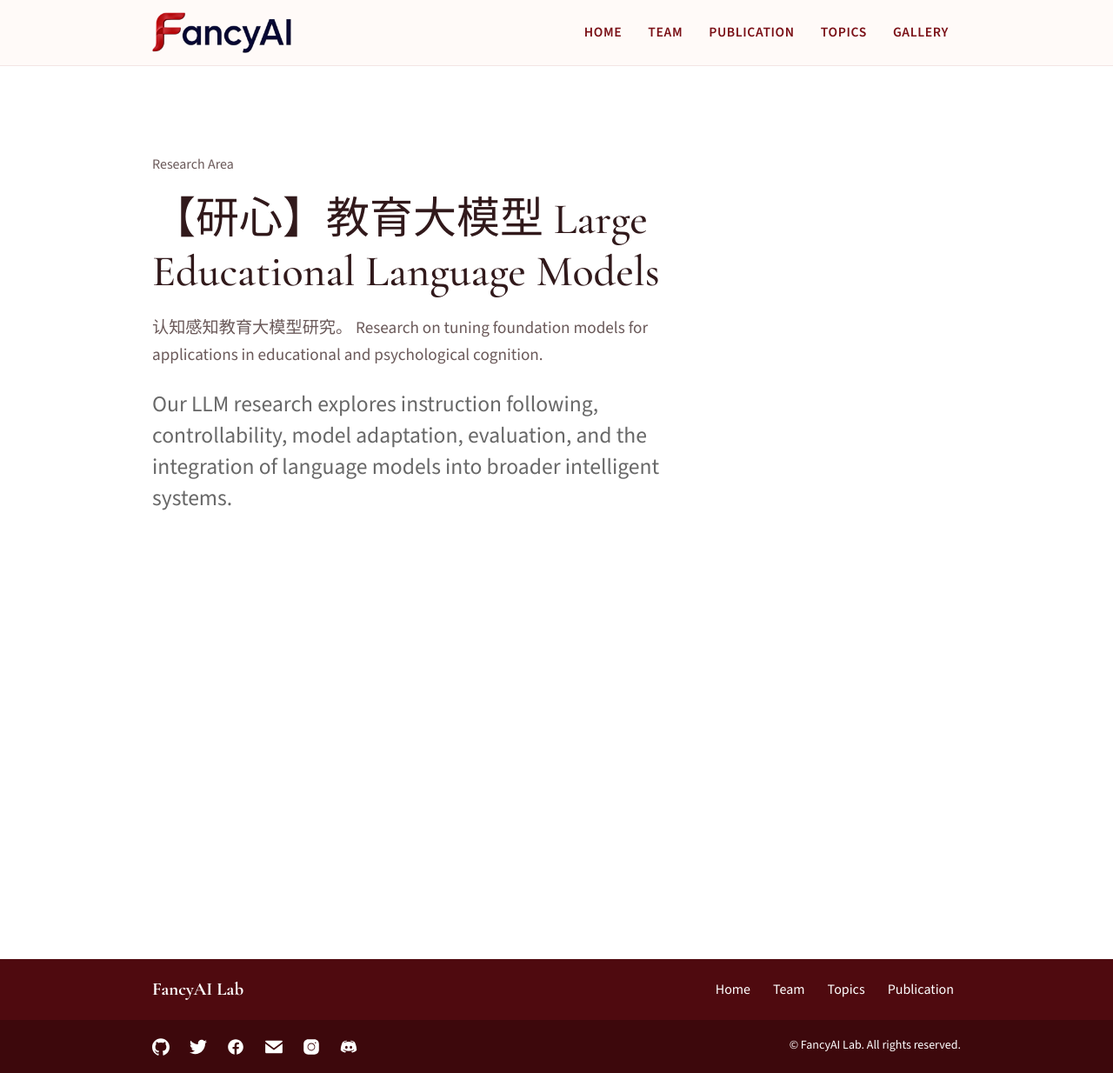
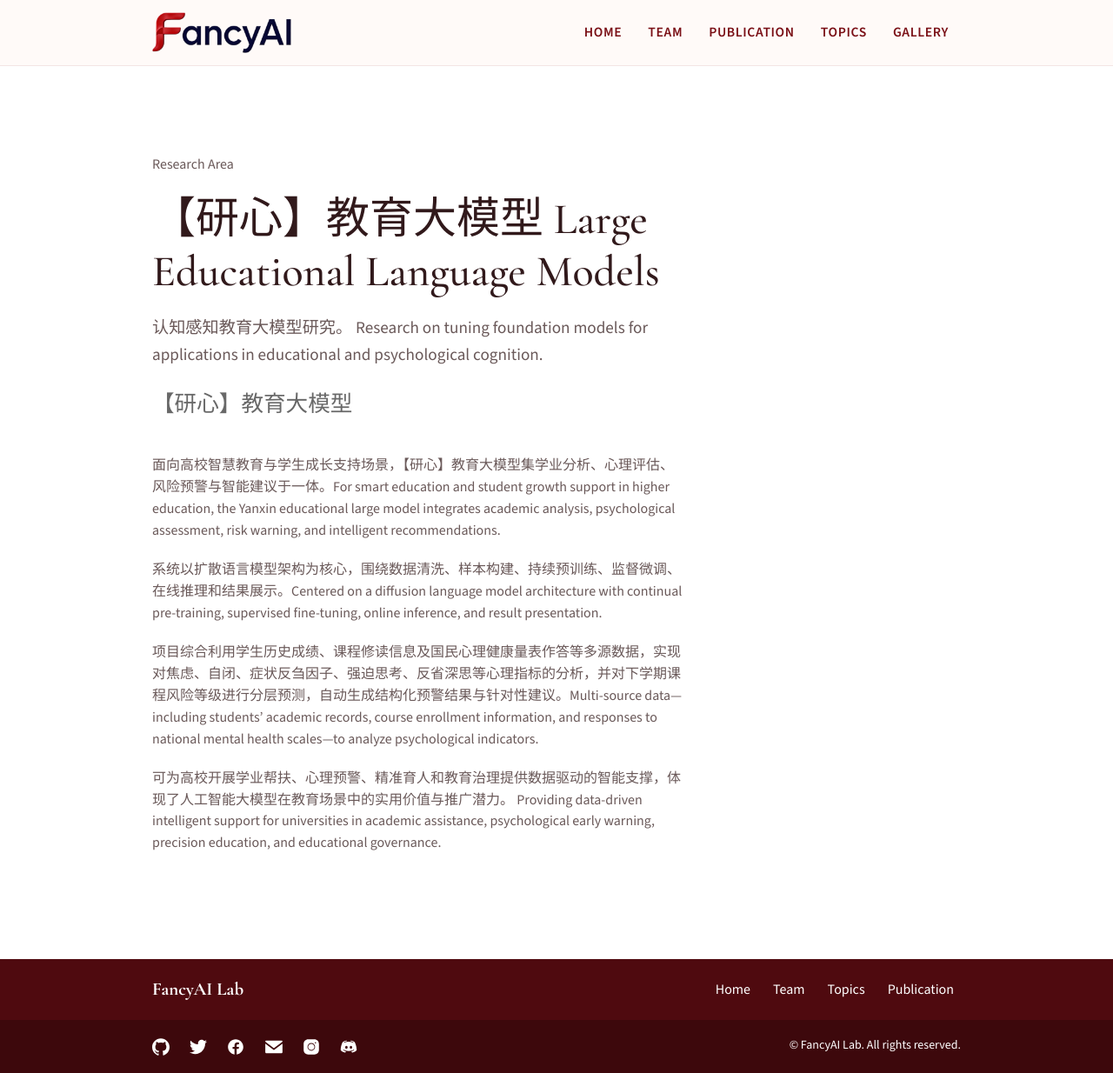
Before and after one commit to fanchenyou/fanchenyou.github.io, a Jekyll site: the page built from _topics/llm.md, in a window 1280 px wide and 1234 px high. Shown: the whole window at 87% size. Built offline with Jekyll 4.4.1, drawn with Linux system fonts in a browser that asks for light colours.

Commit message:
add edu llm description

```diff
--- a/_topics/llm.md
+++ b/_topics/llm.md
@@ -6,4 +6,13 @@ summary: "认知感知教育大模型研究。 Research on tuning foundation mod
 weight: 4
 ---
 
-Our LLM research explores instruction following, controllability, model adaptation, evaluation, and the integration of language models into broader intelligent systems.
+【研心】教育大模型
+
+面向高校智慧教育与学生成长支持场景，【研心】教育大模型集学业分析、心理评估、风险预警与智能建议于一体。For smart education and student growth support in higher education, the Yanxin educational large model integrates academic analysis, psychological assessment, risk warning, and intelligent recommendations.
+
+系统以扩散语言模型架构为核心，围绕数据清洗、样本构建、持续预训练、监督微调、在线推理和结果展示。Centered on a diffusion language model architecture with continual pre-training, supervised fine-tuning, online inference, and result presentation.
+
+项目综合利用学生历史成绩、课程修读信息及国民心理健康量表作答等多源数据，实现对焦虑、自闭、症状反刍因子、强迫思考、反省深思等心理指标的分析，并对下学期课程风险等级进行分层预测，自动生成结构化预警结果与针对性建议。Multi-source data—including students’ academic records, course enrollment information, and responses to national mental health scales—to analyze psychological indicators.
+
+可为高校开展学业帮扶、心理预警、精准育人和教育治理提供数据驱动的智能支撑，体现了人工智能大模型在教育场景中的实用价值与推广潜力。
+Providing data-driven intelligent support for universities in academic assistance, psychological early warning, precision education, and educational governance.
```
